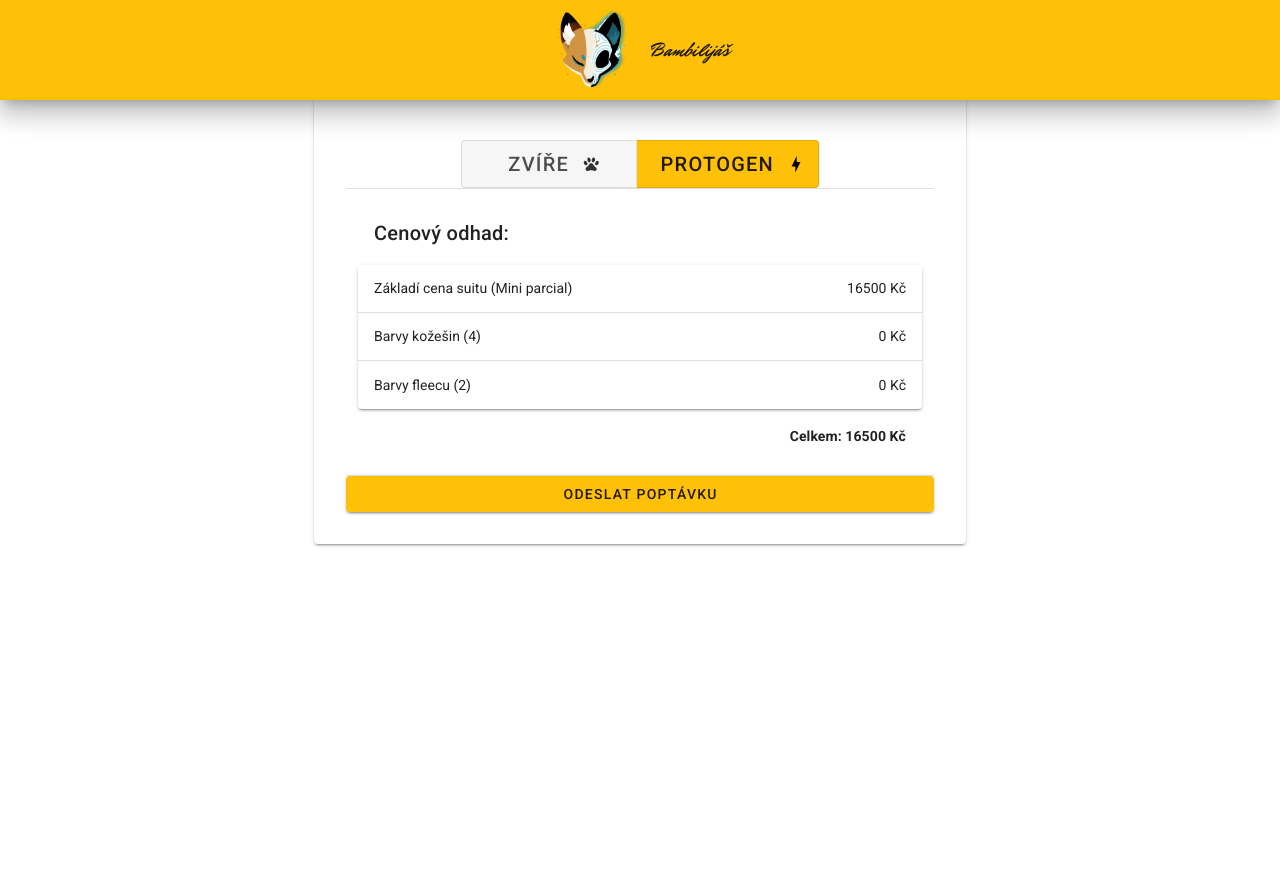
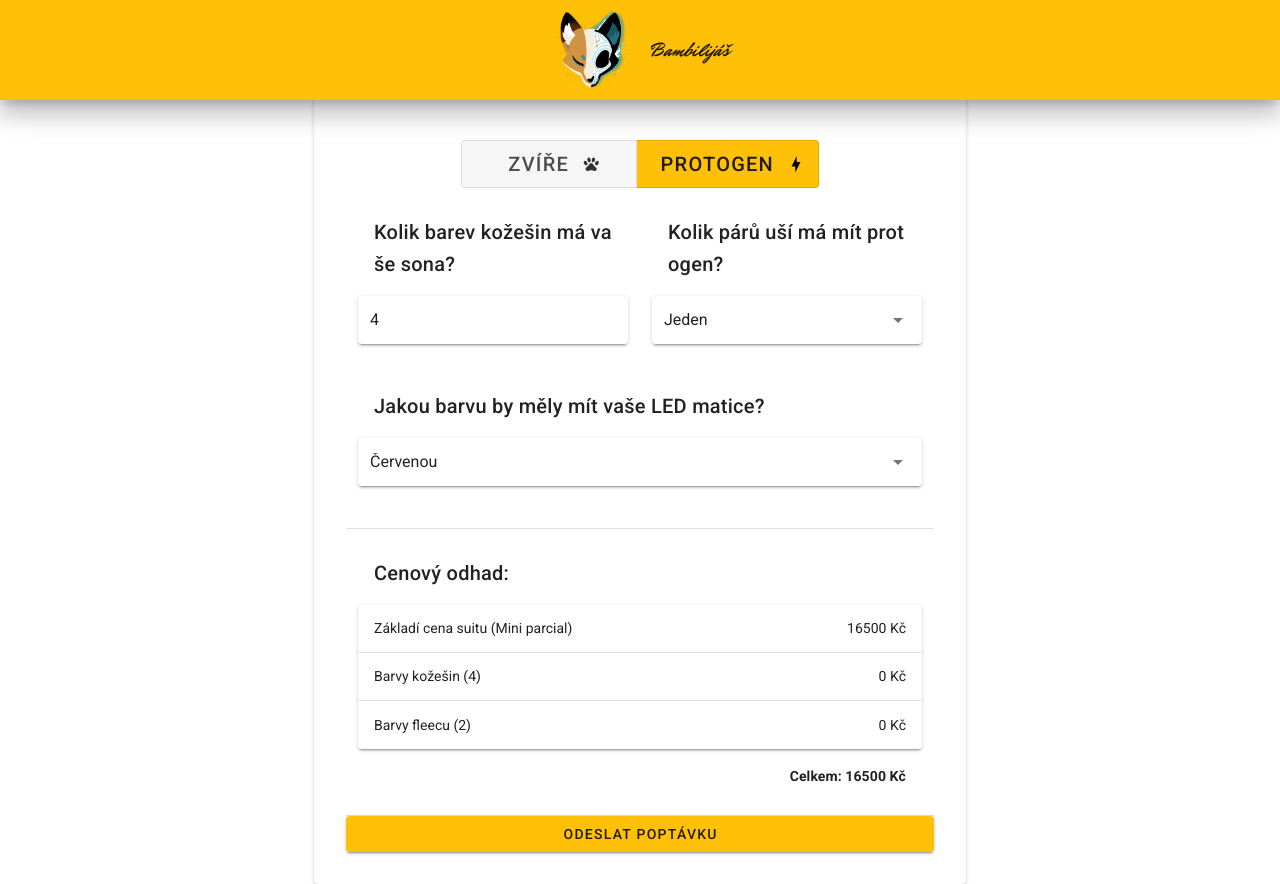
Before and after one commit to MadChipmunk03/fursuitWeb2, a Vue app: page /form in a window 1280 px wide. Both pictures are taken after a click on the button "PROTOGEN". Before the commit the page ends 800 px from the top, so only its background shows below. Built offline with nearby package versions, Linux system fonts and the light colour scheme.

Commit message:
protogen form update

```diff
--- /dev/null
+++ b/src/components/PriceQuote/protogenForm.vue
@@ -0,0 +1,46 @@
+<template>
+  <v-container>
+    <v-row>
+      <v-col cols="12" md="6">
+        <v-card-title class="form-input-title">{{ $t('priceQuote.protogen.furTitle') }}</v-card-title>
+        <ValidationProvider name="fur" rules="minmax:1,8" v-slot="{ errors }">
+          <v-text-field v-model="formVals.fur" :error-messages="errors" type="number" solo />
+        </ValidationProvider>
+      </v-col>
+      <v-col cols="12" md="6">
+        <v-card-title class="form-input-title">{{ $t('priceQuote.protogen.numOfEarsTitle') }}</v-card-title>
+        <v-select v-model="formVals.numOfEars.value" :items="formVals.numOfEars.values" solo />
+      </v-col>
+    </v-row>
+
+    <v-card-title class="form-input-title">{{ $t('priceQuote.protogen.matrixColorTitle') }}</v-card-title>
+    <v-select v-model="formVals.matrixColor.value" :items="formVals.matrixColor.values" solo />
+  </v-container>
+</template>
+
+<script lang="ts">
+import Vue from 'vue';
+import { ValidationProvider } from 'vee-validate';
+
+export default Vue.extend({
+  name: 'protogenForm',
+  components: { ValidationProvider },
+  data() {
+    return {
+      formVals: {
+        fur: 4,
+        matrixColor: {
+          value: this.$t('priceQuote.protogen.matrixColorVals[0]'),
+          values: this.$t('priceQuote.protogen.matrixColorVals'),
+        },
+        numOfEars: {
+          value: this.$t('priceQuote.protogen.numOfEarsVals[0]'),
+          values: this.$t('priceQuote.protogen.numOfEarsVals'),
+        },
+      },
+    };
+  },
+});
+</script>
+
+<style scope lang="scss"></style>
--- a/src/locales/cz.json
+++ b/src/locales/cz.json
@@ -23,7 +23,15 @@
 
       "emailLabel": "jardanovak@seznam.cz"
     },
-    "protogen": {},
+    "protogen": {
+      "furTitle": "Kolik barev kožešin má vaše sona?",
+
+      "matrixColorTitle": "Jakou barvu by měly mít vaše LED matice?",
+      "matrixColorVals": ["Červenou", "Zelenou", "Modrou"],
+
+      "numOfEarsTitle": "Kolik párů uší má mít protogen?",
+      "numOfEarsVals": ["Jeden", "Dva"]
+    },
     "priceQuote": {
       "title": "Cenový odhad: ",
       "currencyCzk": "Kč",
--- a/src/locales/en.json
+++ b/src/locales/en.json
@@ -13,17 +13,25 @@
       "animalVals": ["Fox", "Wolf", "Cat", "Other"],
 
       "furTable": "Fur colors",
-      "furTitle": "How many colors of fur does your sona use?",
+      "furTitle": "How many colors of fur should your sona have?",
 
       "fleeceTable": "Fleece colors",
-      "fleeceTitle": "How many colors of fleece does your sona use?",
+      "fleeceTitle": "How many colors of fleece should your sona have?",
 
       "notesTitle": "Notes",
       "notesDesctiption": "e.g. link to pictures with draft",
 
       "emailLabel": "johnsmith@gmail.com"
     },
-    "protogen": {},
+    "protogen": {
+      "furTitle": "How many colors of fur should your sona have?",
+
+      "matrixColorTitle": "What color should your led matrix have?",
+      "matrixColorVals": ["Red", "Green", "Blue"],
+
+      "numOfEarsTitle": "How many pairs of ears should your protogen have?",
+      "numOfEarsVals": ["One", "Two"]
+    },
     "priceQuote": {
       "title": "Price quote: ",
       "currencyCzk": "CZK",
--- a/src/plugins/veeValidate.ts
+++ b/src/plugins/veeValidate.ts
@@ -13,7 +13,7 @@ extend('email', {
 });
 
 extend('minmax', {
-  validate(value, args: any) {
+  validate(value: number, args: any) {
     return value <= Number(args.max) && value >= Number(args.min);
   },
   message: i18n.t('validations.minmax') + ' {min}-{max}',
--- a/src/views/PriceQuoteView.vue
+++ b/src/views/PriceQuoteView.vue
@@ -9,6 +9,7 @@
 
           <!-- Form -->
           <AnimalForm v-if="selectedForm === 'animal'" @form-obj="tableContent = $event" />
+          <ProtogenForm v-if="selectedForm === 'protogen'" @form-obj="tableContent = $event"/>
 
           <v-divider />
 
@@ -32,12 +33,13 @@ import emailjs from '@emailjs/browser';
 import Vue from 'vue';
 import FormSelect from '../components/PriceQuote/FormSelect.vue';
 import AnimalForm from '@/components/PriceQuote/AnimalForm.vue';
+import ProtogenForm from '@/components/PriceQuote/protogenForm.vue';
 import FormTable from '@/components/PriceQuote/FormTable.vue';
 import BForm from '../components/BForm.vue';
 
 export default Vue.extend({
   name: 'PriceQuoteView',
-  components: { FormSelect, AnimalForm, FormTable, BForm },
+  components: { FormSelect, AnimalForm, ProtogenForm, FormTable, BForm },
   data() {
     return {
       selectedForm: 'animal',
```
